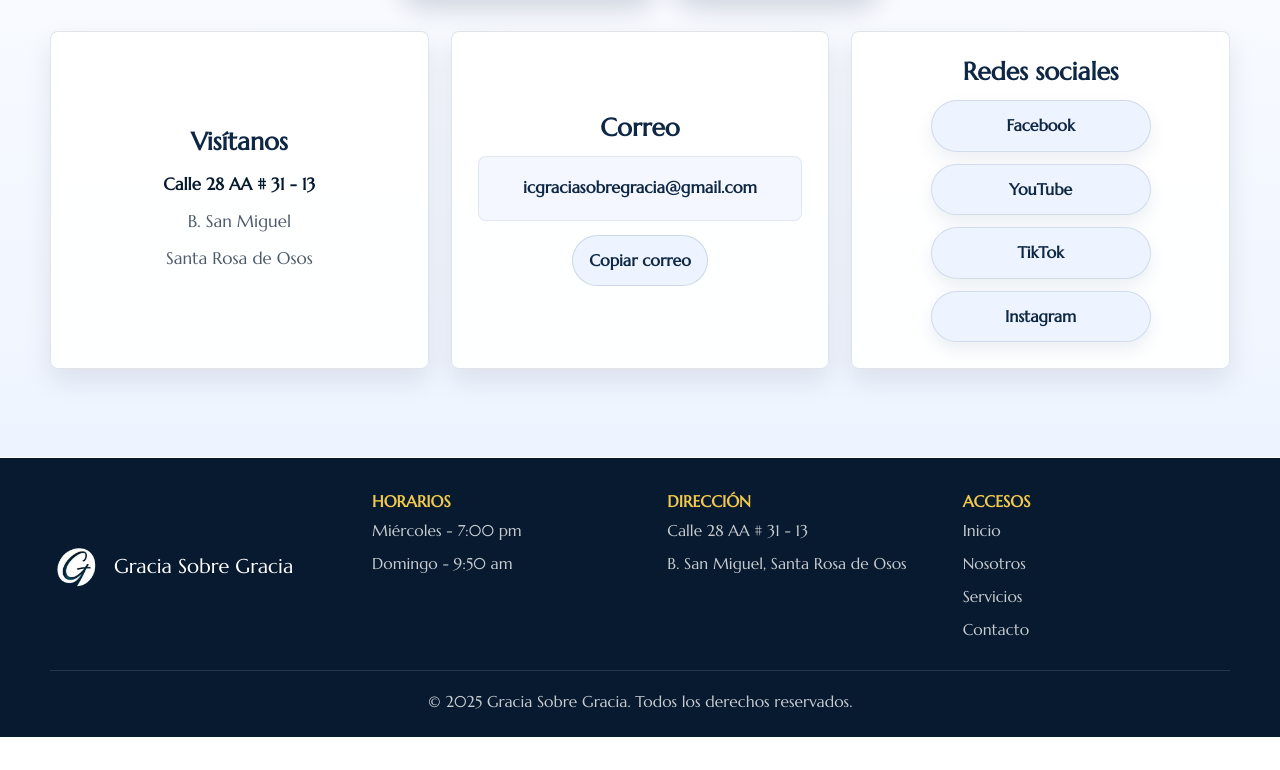
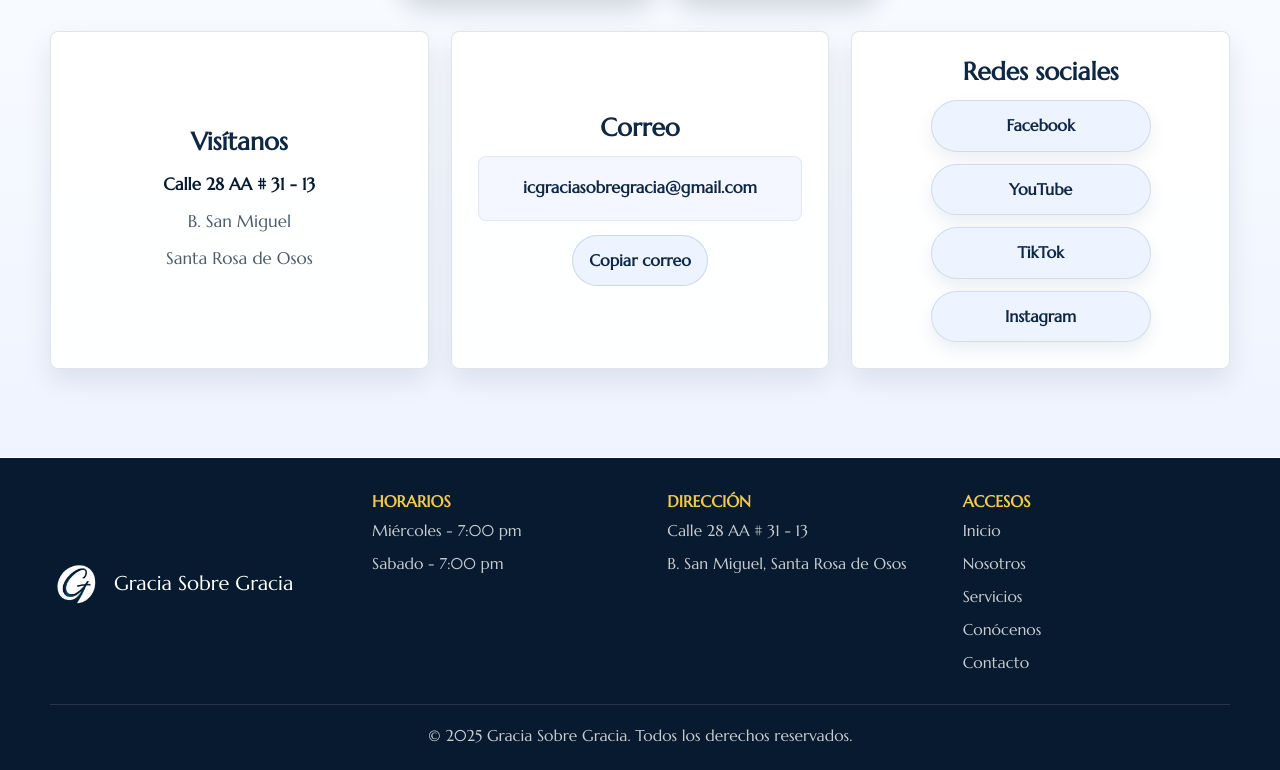
Before and after one commit to graciasobregracia/Iglesia, a plain HTML site: page index.html in a window 1280 px wide. Shown: the part 5787-6557 px from the top of the page. Before the commit the page ends 6524 px from the top, so only its background shows below. Drawn offline with nearby package versions, Linux system fonts and the light colour scheme; no server answers; a web font is replaced by a local one.

Commit message:
Update index.html

```diff
--- a/index.html
+++ b/index.html
@@ -425,7 +425,7 @@
             <div class="footer-column">
                 <h2>Horarios</h2>
                 <p>Mi&eacute;rcoles - 7:00 pm</p>
-                <p>Domingo - 9:50 am</p>
+                <p>Sabado - 7:00 pm</p>
             </div>
 
             <div class="footer-column">
@@ -439,6 +439,7 @@
                 <a href="#Inicio">Inicio</a>
                 <a href="#Nosotros">Nosotros</a>
                 <a href="#Servicios">Servicios</a>
+                 <a href="#Servicios">Conócenos</a>
                 <a href="#Contacto">Contacto</a>
             </nav>
         </div>
```
